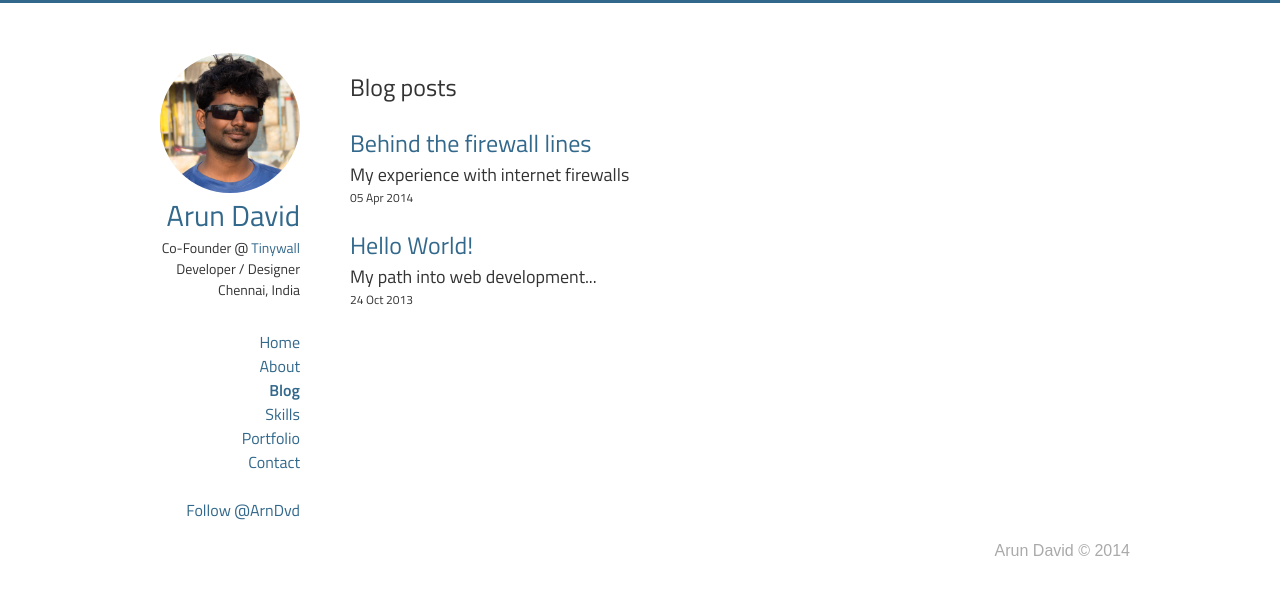
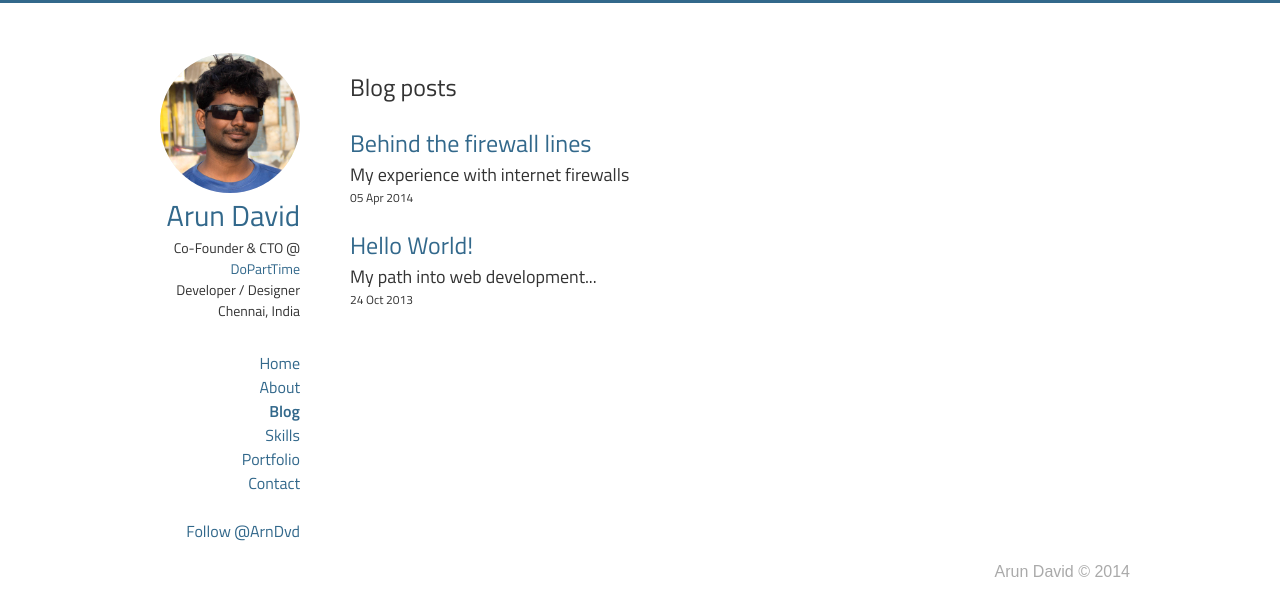
Before and after one commit to arunmdavid/blog, a Jekyll site: the page built from index.html, in a window 1280 px wide. Shown: the top 616 px of the page. Built offline with Jekyll 4.4.1, drawn with Linux system fonts in a browser that asks for light colours; Markdown is read by kramdown in place of the engine named in the settings; the list of posts is cut into pages by our own code; comment, search, counter and statistics services are not loaded.

Commit message:
Update blog.html

```diff
--- a/_layouts/blog.html
+++ b/_layouts/blog.html
@@ -33,7 +33,7 @@
                         </div>
                         <a href='{{ site.site_base }}' class='header-text'>Arun David</a>
                             <div class='desc'>
-                                Co-Founder @ <a href='http://tinywall.com' target='_blank'>Tinywall</a>
+                                Co-Founder & CTO @ <a href='http://www.doparttime.com' target='_blank'>DoPartTime</a>
                                 <br/>Developer / Designer<br/> Chennai, India
                             </div>
                     </header>
```
